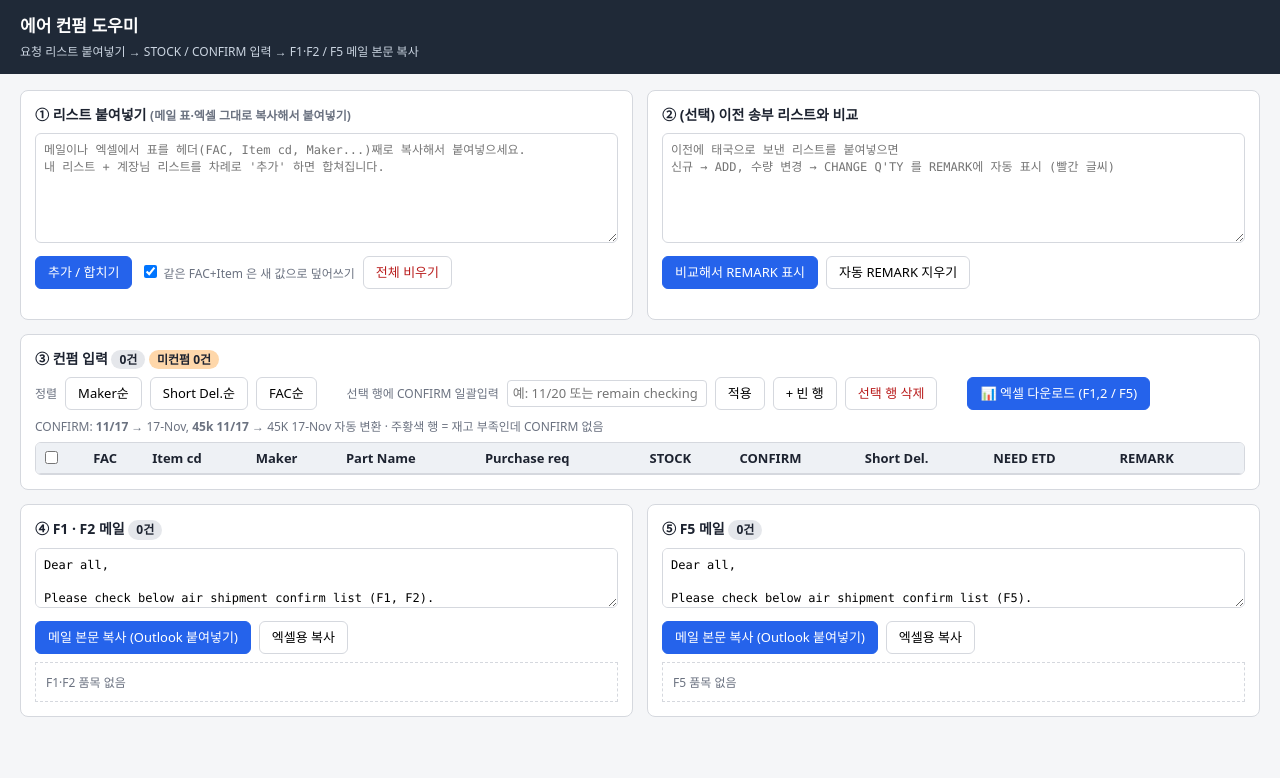
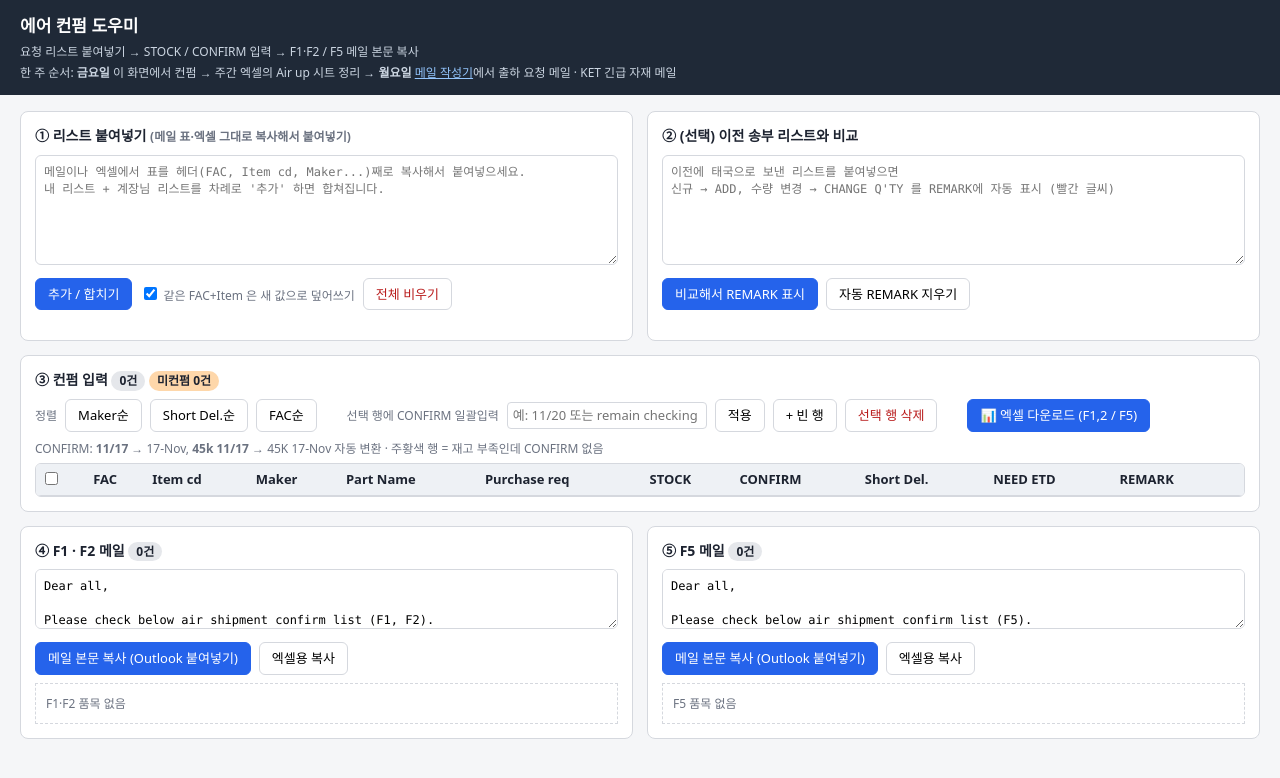
Before and after one commit to gywn000929-bot/air-confirm, a plain HTML site: page index.html in a window 1280 px wide. Drawn offline with Linux system fonts and the light colour scheme.

Commit message:
메일 작성기로 가는 주간 순서 안내 추가
Claude-Session: https://claude.ai/code/session_01Fb8V7mW3WMnVDhEK3iEER3

```diff
--- a/index.html
+++ b/index.html
@@ -46,6 +46,7 @@
 <header>
   <h1>에어 컨펌 도우미</h1>
   <p>요청 리스트 붙여넣기 → STOCK / CONFIRM 입력 → F1·F2 / F5 메일 본문 복사</p>
+  <p>한 주 순서: <b>금요일</b> 이 화면에서 컨펌 → 주간 엑셀의 Air up 시트 정리 → <b>월요일</b> <a href="https://gywn000929-bot.github.io/shipment_mailer-/?who=kim" style="color:#93c5fd">메일 작성기</a>에서 출하 요청 메일 · KET 긴급 자재 메일</p>
 </header>
 <main>
 
```
